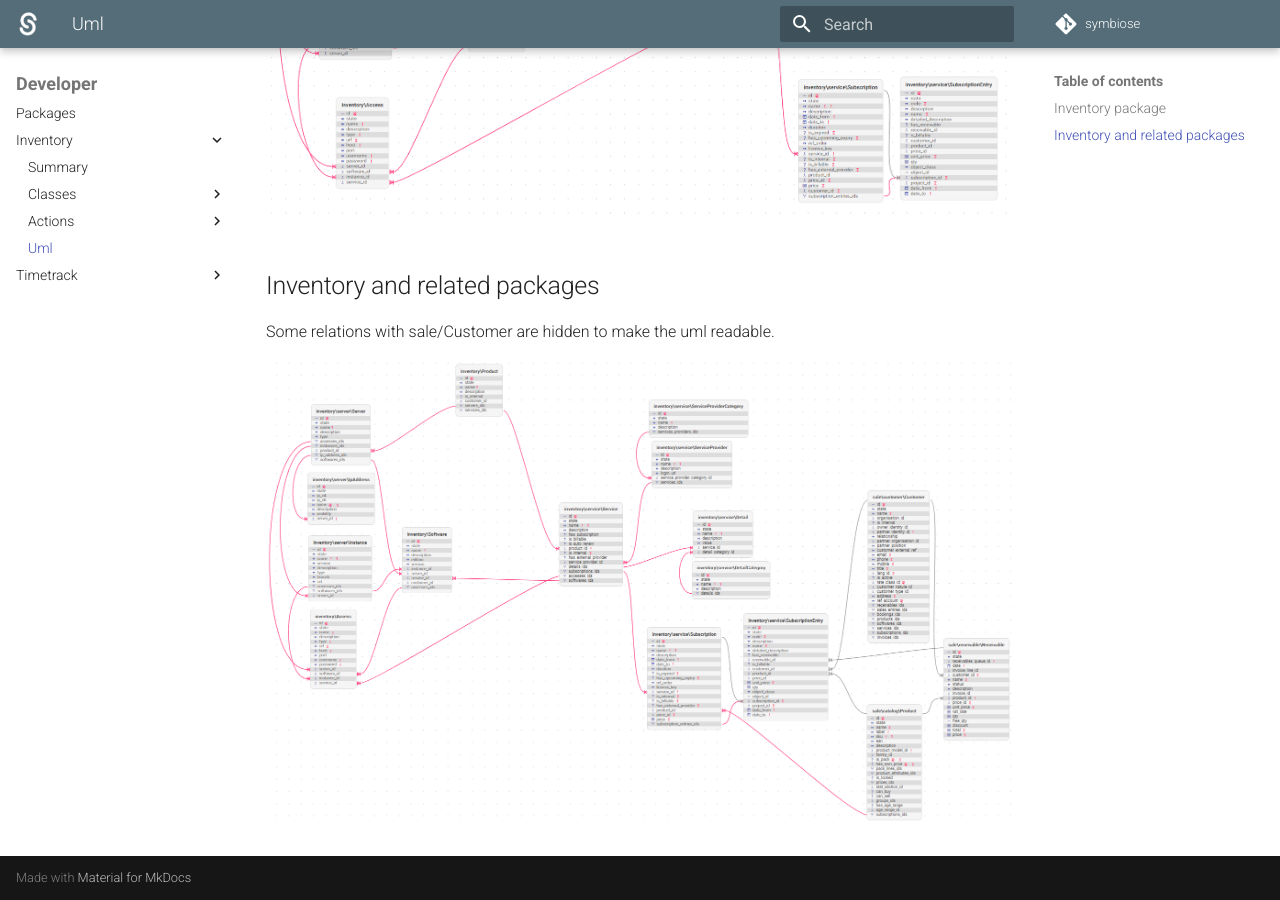
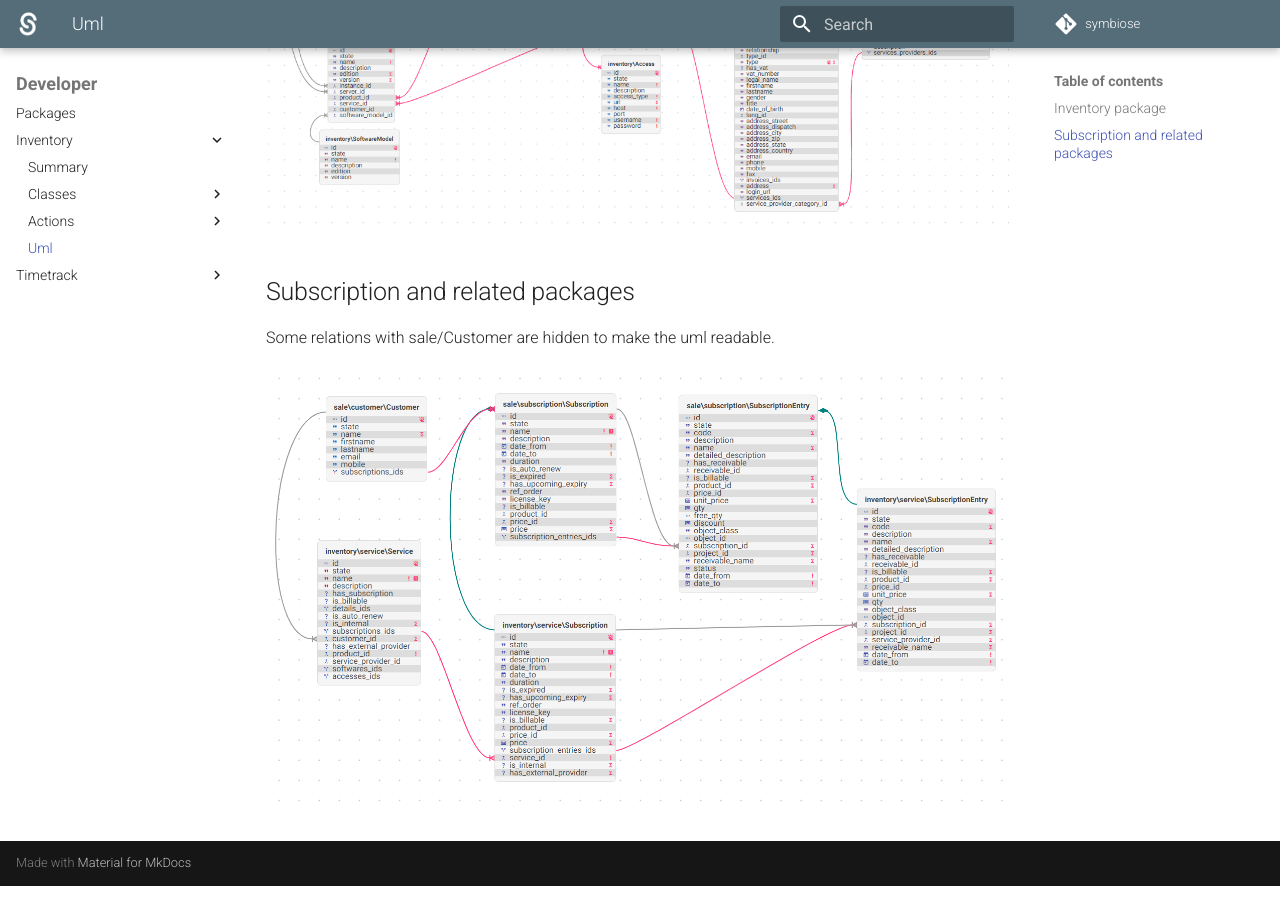
Before and after one commit to yesbabylon/symbiose-doc, an MkDocs documentation site: the page built from docs/developer-manual/inventory/uml.md, in a window 1280 px wide and 900 px high, scrolled down 516 px. Built offline with MkDocs 1.6.1 and Material for MkDocs 9.7.7, drawn with Linux system fonts in a browser that asks for light colours; comment, search, counter and statistics services are not loaded; the version menu is left out.

Commit message:
Update umls in the inventory

```diff
--- a/docs/developer-manual/inventory/uml.md
+++ b/docs/developer-manual/inventory/uml.md
@@ -4,8 +4,8 @@
 
 ![Inventory models relations](../../assets/img/uml/inventory/object-relational/package.png)
 
-## Inventory and related packages
+## Subscription and related packages
 
 Some relations with sale/Customer are hidden to make the uml readable.
 
-![Inventory models relations with other packages models](../../assets/img/uml/inventory/object-relational/all-packages.png)
+![Subscription models relations with sale packages models](../../assets/img/uml/inventory/object-relational/subscription.png)
```
Also changed, not shown: docs/assets/img/uml/inventory/object-relational/package.png, docs/assets/img/uml/inventory/object-relational/subscription.png (added).
